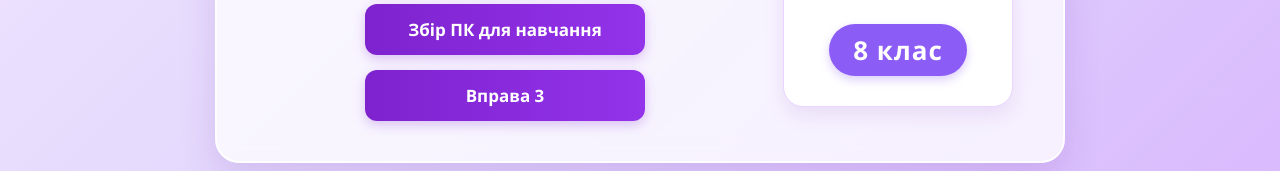
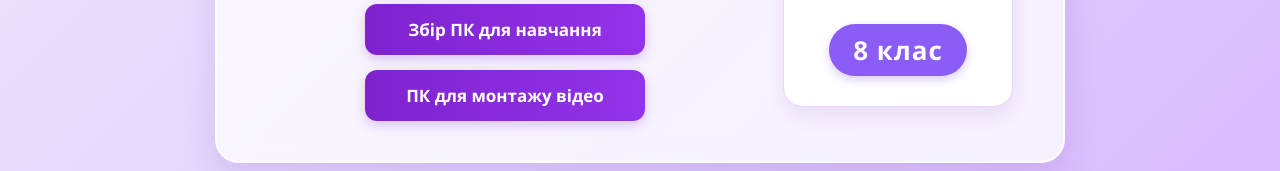
Before and after one commit to valentunaandriyvna-maker/inform_vpravu, a plain HTML site: page 8-klas/index.html in a window 1280 px wide. Shown: the part 418-589 px from the top of the page. Drawn offline with Linux system fonts and the light colour scheme.

Commit message:
Replace 'Вправа 3' link with 'ПК для монтажу відео'

```diff
--- a/8-klas/index.html
+++ b/8-klas/index.html
@@ -17,7 +17,7 @@
             <div class="btn-container">
                 <a class="btn" href="evolutsia_pc.html">Еволюція обчислення</a>
                 <a class="btn" href="zbir_pc.html">Збір ПК для навчання</a>
-                <a class="btn" href="vprava-3/">Вправа 3</a>
+                <a class="btn" href="pc_montazh.html">ПК для монтажу відео</a>
             </div>
         </div>
 
```
